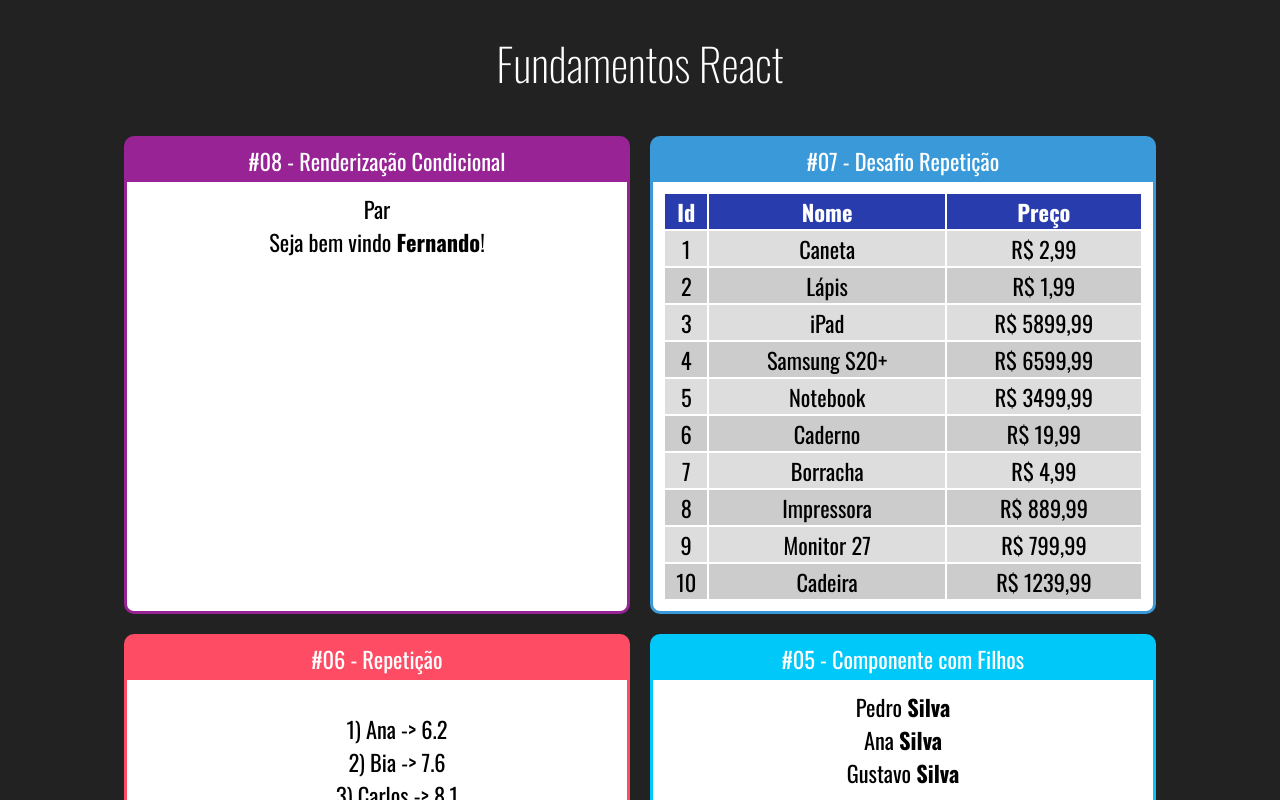
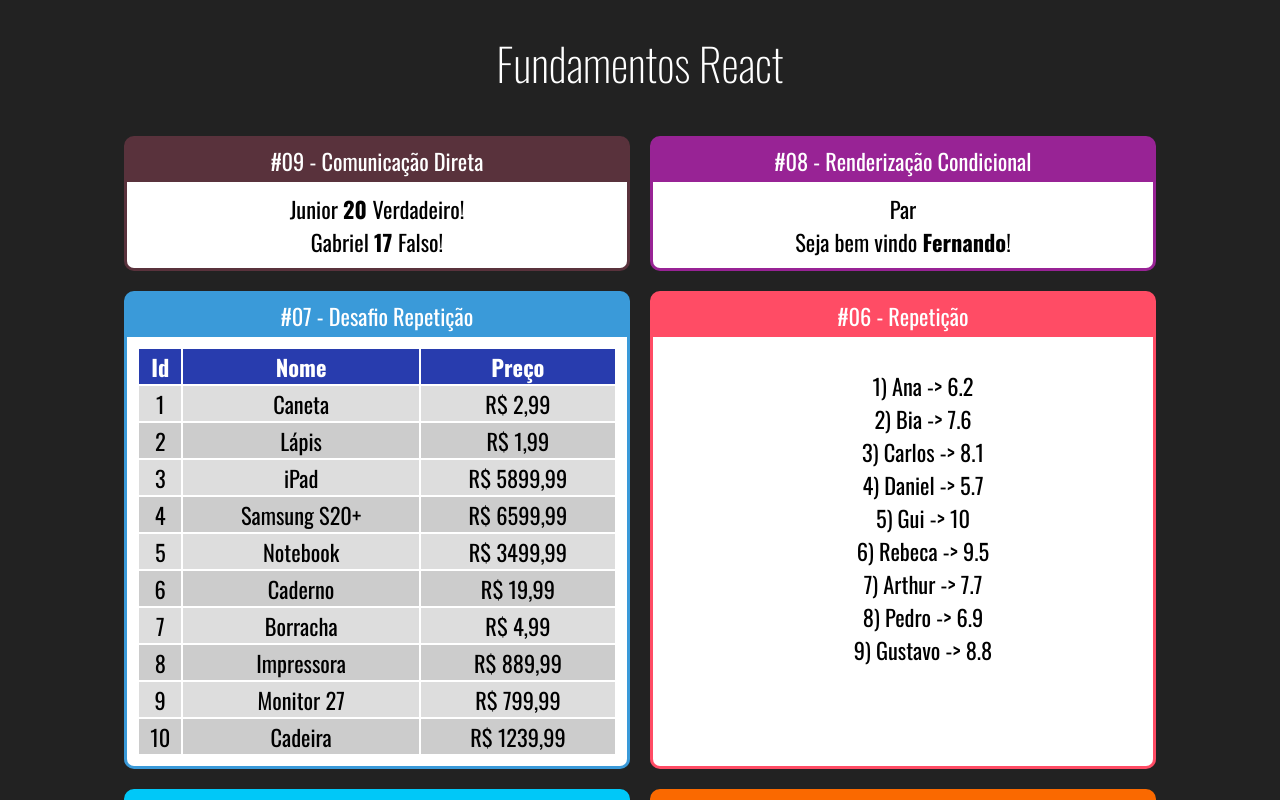
Before and after one commit to thomassilva23/fundamentos-react, a React (Create React App) app: page / in a window 1280 px wide. Shown: the top 800 px of the page. Built offline with nearby package versions, Linux system fonts and the light colour scheme.

Commit message:
24 - Comunicação direta

```diff
--- a/src/App.jsx
+++ b/src/App.jsx
@@ -13,6 +13,7 @@
 import Primeiro from "./components/basicos/Primeiro";
 import ParOuImpar from "./components/condicional/ParOuImpar";
 import UsuarioInfo from "./components/condicional/UsuarioInfo";
+import DiretaPai from "./components/comunicacao/DiretaPai";
 
 // eslint-disable-next-line import/no-anonymous-default-export
 export default () => (
@@ -20,6 +21,10 @@
     <h1>Fundamentos React</h1>
 
     <div className="Cards">
+      <Card titulo="#09 - Comunicação Direta" color="#59323C">
+        <DiretaPai />
+      </Card>
+
       <Card titulo="#08 - Renderização Condicional" color="#982395">
         <ParOuImpar numero={20}></ParOuImpar>
         <UsuarioInfo usuario={{ nome: "Fernando" }}></UsuarioInfo>
--- /dev/null
+++ b/src/components/comunicacao/DiretaFilho.jsx
@@ -0,0 +1,14 @@
+/* eslint-disable import/no-anonymous-default-export */
+import React from "react";
+
+export default (props) => {
+  return (
+    <div>
+      <span>{props.nome} </span>
+      <span>
+        <strong>{props.idade} </strong>
+      </span>
+      <span>{props.nerd ? "Verdadeiro" : "Falso"}!</span>
+    </div>
+  );
+};
--- /dev/null
+++ b/src/components/comunicacao/DiretaPai.jsx
@@ -0,0 +1,12 @@
+/* eslint-disable import/no-anonymous-default-export */
+import React from "react";
+import DiretaFilho from "./DiretaFilho";
+
+export default (props) => {
+  return (
+    <div>
+      <DiretaFilho nome="Junior" idade={20} nerd={true} />
+      <DiretaFilho nome="Gabriel" idade={17} nerd={false} />
+    </div>
+  );
+};
```
